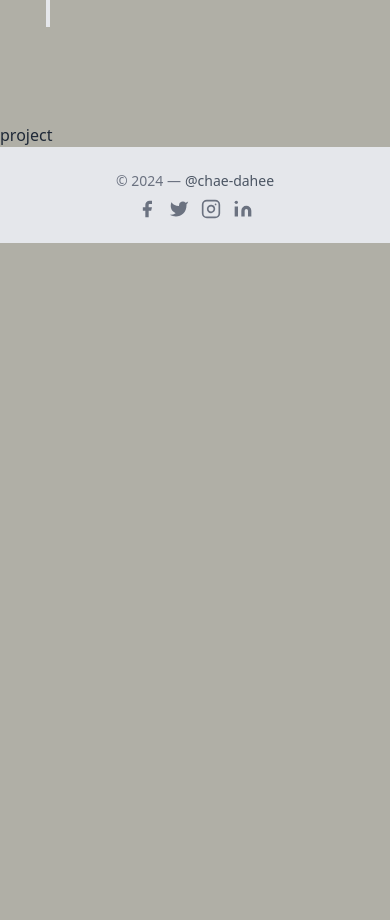
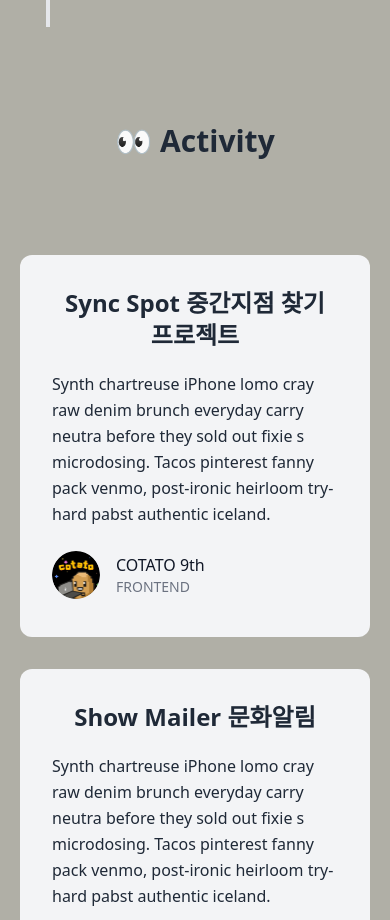
Before and after one commit to chae-dahee/chae-dahee.github.io, a Next.js app: page / in a window 390 px wide. Shown: the part 6160-7080 px from the top of the page. Before the commit the page ends 6403 px from the top, so only its background shows below. Built offline with nearby package versions, Linux system fonts and the light colour scheme.

Commit message:
feat: projects 탭 레이아웃

```diff
--- a/src/components/common/header.js
+++ b/src/components/common/header.js
@@ -27,7 +27,7 @@ export default function Header() {
         </a>
         <nav className="flex flex-wrap items-center justify-center text-base md:ml-auto">
           <a
-            className="mr-5 hover:text-gray-900"
+            className="mr-5 cursor-pointer hover:text-gray-900"
             onClick={() => handleScroll("about-me")}
             role="button"
             tabIndex={0}
@@ -35,7 +35,7 @@ export default function Header() {
             Home
           </a>
           <a
-            className="mr-5 hover:text-gray-900"
+            className="mr-5 cursor-pointer hover:text-gray-900 "
             onClick={() => handleScroll("stack")}
             role="button"
             tabIndex={0}
@@ -43,7 +43,7 @@ export default function Header() {
             Stack
           </a>
           <a
-            className="mr-5 hover:text-gray-900"
+            className="mr-5 cursor-pointer hover:text-gray-900"
             onClick={() => handleScroll("activity")}
             role="button"
             tabIndex={0}
@@ -51,7 +51,7 @@ export default function Header() {
             Activity
           </a>
           <a
-            className="mr-5 hover:text-gray-900"
+            className="mr-5 cursor-pointer hover:text-gray-900"
             onClick={() => handleScroll("projects")}
             role="button"
             tabIndex={0}
--- a/src/components/home/projects.js
+++ b/src/components/home/projects.js
@@ -1,7 +1,189 @@
+import Image from "next/image";
+
 export default function Project() {
+  const prefix =
+    process.env.NODE_ENV === "production"
+      ? "https://chae-dahee.github.io/"
+      : "";
+
   return (
-    <>
-      <p>project</p>
-    </>
+    <div className="w-full">
+      <h1 className="text-3xl font-bold text-center ">👀 Activity</h1>
+      <section className="text-gray-800 body-font">
+        <div className="container px-5 py-24 mx-auto">
+          <div className="flex flex-col flex-wrap -m-4">
+            <div className="w-full p-4 md:w-full">
+              <div className="h-full p-8 bg-gray-100 rounded-xl">
+                <h1 className="mb-5 text-2xl font-bold text-center">
+                  Sync Spot 중간지점 찾기 프로젝트
+                </h1>
+                <p className="mb-6 leading-relaxed">
+                  Synth chartreuse iPhone lomo cray raw denim brunch everyday
+                  carry neutra before they sold out fixie s microdosing. Tacos
+                  pinterest fanny pack venmo, post-ironic heirloom try-hard
+                  pabst authentic iceland.
+                </p>
+                <a className="inline-flex items-center">
+                  <Image
+                    alt="cotato"
+                    src={`${prefix}/cotato.png`}
+                    className="flex-shrink-0 object-cover object-center w-12 h-12 rounded-full"
+                    height={100}
+                    width={100}
+                  />
+                  <span className="flex flex-col flex-grow pl-4">
+                    <span className="font-medium text-gray-900 title-font">
+                      COTATO 9th
+                    </span>
+                    <span className="text-sm text-gray-500">FRONTEND</span>
+                  </span>
+                </a>
+              </div>
+            </div>
+            <div className="w-full p-4 md:w-full">
+              <div className="h-full p-8 bg-gray-100 rounded-xl">
+                <h1 className="mb-5 text-2xl font-bold text-center">
+                  Show Mailer 문화알림
+                </h1>
+                <p className="mb-6 leading-relaxed">
+                  Synth chartreuse iPhone lomo cray raw denim brunch everyday
+                  carry neutra before they sold out fixie s microdosing. Tacos
+                  pinterest fanny pack venmo, post-ironic heirloom try-hard
+                  pabst authentic iceland.
+                </p>
+                <a className="inline-flex items-center">
+                  <Image
+                    alt="cotato"
+                    src={`${prefix}/cotato.png`}
+                    className="flex-shrink-0 object-cover object-center w-12 h-12 rounded-full"
+                    height={100}
+                    width={100}
+                  />
+                  <span className="flex flex-col flex-grow pl-4">
+                    <span className="font-medium text-gray-900 title-font">
+                      Alper Kamu
+                    </span>
+                    <span className="text-sm text-gray-500">DESIGNER</span>
+                  </span>
+                </a>
+              </div>
+            </div>
+            <div className="w-full p-4 md:w-full">
+              <div className="h-full p-8 bg-gray-100 rounded-xl">
+                <h1 className="mb-5 text-2xl font-bold text-center">
+                MyGoopPrice 위치 기반 주면의 착한 가게를 검색하고, 소비자
+                관점에서 나만의 소비 패턴을 분석하는 기능을 구현하였음.
+                </h1>
+                <p className="mb-6 leading-relaxed">
+                  Synth chartreuse iPhone lomo cray raw denim brunch everyday
+                  carry neutra before they sold out fixie s microdosing. Tacos
+                  pinterest fanny pack venmo, post-ironic heirloom try-hard
+                  pabst authentic iceland.
+                </p>
+                <a className="inline-flex items-center">
+                  <Image
+                    alt="cotato"
+                    src={`${prefix}/cotato.png`}
+                    className="flex-shrink-0 object-cover object-center w-12 h-12 rounded-full"
+                    height={100}
+                    width={100}
+                  />
+                  <span className="flex flex-col flex-grow pl-4">
+                    <span className="font-medium text-gray-900 title-font">
+                      Alper Kamu
+                    </span>
+                    <span className="text-sm text-gray-500">DESIGNER</span>
+                  </span>
+                </a>
+              </div>
+            </div>
+            <div className="w-full p-4 md:w-full">
+              <div className="h-full p-8 bg-gray-100 rounded-xl">
+                <h1 className="mb-5 text-2xl font-bold text-center">
+                 북킷리스트
+                </h1>
+                <p className="mb-6 leading-relaxed">
+                  Synth chartreuse iPhone lomo cray raw denim brunch everyday
+                  carry neutra before they sold out fixie s microdosing. Tacos
+                  pinterest fanny pack venmo, post-ironic heirloom try-hard
+                  pabst authentic iceland.
+                </p>
+                <a className="inline-flex items-center">
+                  <Image
+                    alt="cotato"
+                    src={`${prefix}/cotato.png`}
+                    className="flex-shrink-0 object-cover object-center w-12 h-12 rounded-full"
+                    height={100}
+                    width={100}
+                  />
+                  <span className="flex flex-col flex-grow pl-4">
+                    <span className="font-medium text-gray-900 title-font">
+                      Alper Kamu
+                    </span>
+                    <span className="text-sm text-gray-500">DESIGNER</span>
+                  </span>
+                </a>
+              </div>
+            </div>
+            <div className="w-full p-4 md:w-full">
+              <div className="h-full p-8 bg-gray-100 rounded-xl">
+                <h1 className="mb-5 text-2xl font-bold text-center">
+                  어푸 우수상
+                </h1>
+                <p className="mb-6 leading-relaxed">
+                  Synth chartreuse iPhone lomo cray raw denim brunch everyday
+                  carry neutra before they sold out fixie s microdosing. Tacos
+                  pinterest fanny pack venmo, post-ironic heirloom try-hard
+                  pabst authentic iceland.
+                </p>
+                <a className="inline-flex items-center">
+                  <Image
+                    alt="cotato"
+                    src={`${prefix}/cotato.png`}
+                    className="flex-shrink-0 object-cover object-center w-12 h-12 rounded-full"
+                    height={100}
+                    width={100}
+                  />
+                  <span className="flex flex-col flex-grow pl-4">
+                    <span className="font-medium text-gray-900 title-font">
+                      Alper Kamu
+                    </span>
+                    <span className="text-sm text-gray-500">DESIGNER</span>
+                  </span>
+                </a>
+              </div>
+            </div>
+            <div className="w-full p-4 md:w-full">
+              <div className="h-full p-8 bg-gray-100 rounded-xl">
+                <h1 className="mb-5 text-2xl font-bold text-center">
+                  nodejs, typescript - bookshop
+                </h1>
+                <p className="mb-6 leading-relaxed">
+                  Synth chartreuse iPhone lomo cray raw denim brunch everyday
+                  carry neutra before they sold out fixie s microdosing. Tacos
+                  pinterest fanny pack venmo, post-ironic heirloom try-hard
+                  pabst authentic iceland.
+                </p>
+                <a className="inline-flex items-center">
+                  <Image
+                    alt="cotato"
+                    src={`${prefix}/cotato.png`}
+                    className="flex-shrink-0 object-cover object-center w-12 h-12 rounded-full"
+                    height={100}
+                    width={100}
+                  />
+                  <span className="flex flex-col flex-grow pl-4">
+                    <span className="font-medium text-gray-900 title-font">
+                      Alper Kamu
+                    </span>
+                    <span className="text-sm text-gray-500">DESIGNER</span>
+                  </span>
+                </a>
+              </div>
+            </div>
+          </div>
+        </div>
+      </section>
+    </div>
   );
 }
```
